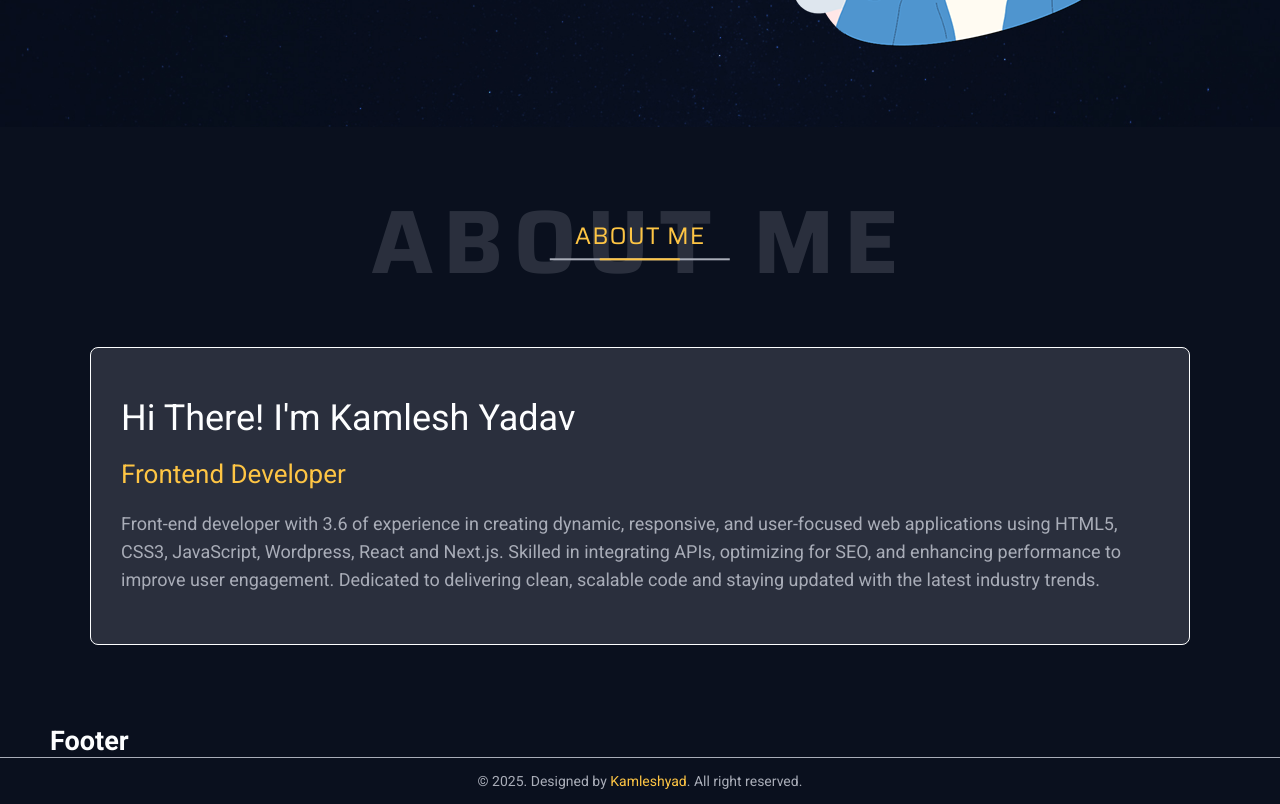
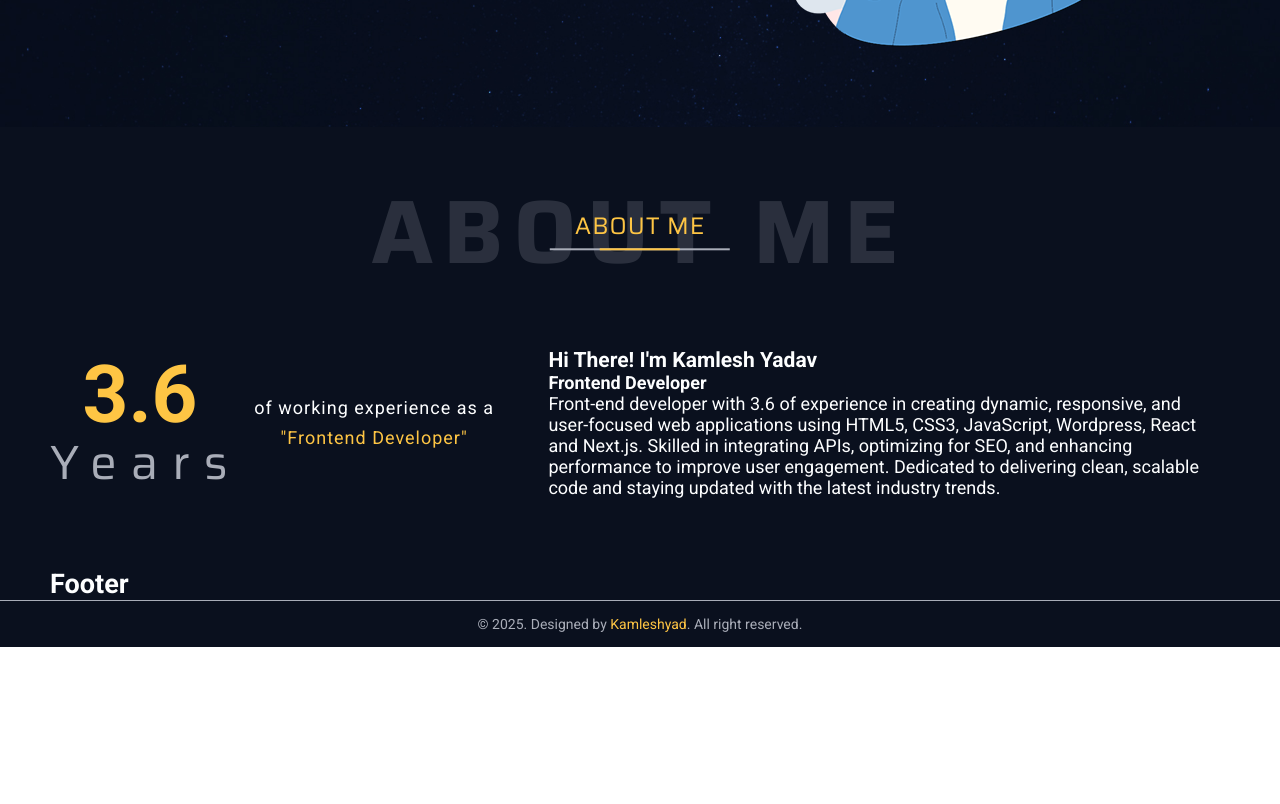
Before and after one commit to kamleshyad/next-portfolio, a Next.js app: page / in a window 1280 px wide. Shown: the part 460-1264 px from the top of the page. After the commit the page ends 1107 px from the top, so only its background shows below. Built offline with nearby package versions, Linux system fonts and the light colour scheme.

Commit message:
about left section css done

```diff
--- a/app/(pages)/(home)/page.jsx
+++ b/app/(pages)/(home)/page.jsx
@@ -2,17 +2,14 @@ import styles from './page.module.scss';
 
 import { Container } from "@/app/_components/organisms/container/Container";
 import { Sectionhead } from '@/app/_components/molecules/sectionhead/Sectionhead';
+import { Aboutsec } from '@/app/_components/molecules/aboutsec/Aboutsec';
 
 const Home = () => {
     return(
         <section className={styles.aboutsec} aria-labelledby='about-me'>
             <Container container="lg-">
                 <Sectionhead title="About Me" id="about-me"/>
-                <article className={styles.aboutbox}>
-                    <h3>Hi There! I'm Kamlesh Yadav</h3>
-                    <h4>Frontend Developer</h4>
-                    <p>Front-end developer with 3.6 of experience in creating dynamic, responsive, and user-focused web applications using HTML5, CSS3, JavaScript, Wordpress, React and Next.js. Skilled in integrating APIs, optimizing for SEO, and enhancing performance to improve user engagement. Dedicated to delivering clean, scalable code and staying updated with the latest industry trends.</p>
-                </article>
+                <Aboutsec />
             </Container>
         </section>
     )
--- a/app/(pages)/(home)/page.module.scss
+++ b/app/(pages)/(home)/page.module.scss
@@ -1,7 +1 @@
-.aboutsec{padding: 80px 0; background: $color-black;
-    .aboutbox{width: min(1100px, 100%); margin: 70px auto 0; padding: 50px 30px; background: #2a2f3d; border: 1px solid $color-white; border-radius: 8px;
-        h3{@include text-style(36px, $color-white, 400, 40px); margin-bottom: 20px;}
-        h4{@include text-style(26px, $color-yellow, 400, 32px); margin-bottom: 20px;}
-        p{@include text-style(18px, $color-grey, 400, 28px);}
-    }
-}
+.aboutsec{padding: 70px 0; background: $color-black;}
--- a/app/_assets/css/fontfaces.scss
+++ b/app/_assets/css/fontfaces.scss
@@ -9,7 +9,7 @@
 }
 
 @font-face {
-    font-family: 'Saira Thin';
+    font-family: 'Saira';
     src: url('../fonts/saira/SairaThin-ExtraBold.woff2') format('woff2'),
         url('../fonts/saira/SairaThin-ExtraBold.woff') format('woff'),
         url('../fonts/saira/SairaThin-ExtraBold.ttf') format('truetype');
--- /dev/null
+++ b/app/_components/molecules/aboutsec/Aboutsec.jsx
@@ -0,0 +1,21 @@
+import styles from './page.module.scss';
+
+export const Aboutsec = () => {
+    return (
+        <article className={styles.aboutwrap}>
+            <div className={styles.yearsec}>
+                <div className={styles.yearwrap}>
+                    <h3>3.6 <span>Years</span></h3>
+                </div>
+                <div className={styles.profilesec}>
+                    <p>of working experience as a <span>"Frontend Developer"</span></p>
+                </div>
+            </div>
+            <div className={styles.aboutrightsec}>
+                <h3>Hi There! I'm Kamlesh Yadav</h3>
+                <h4>Frontend Developer</h4>
+                <p>Front-end developer with 3.6 of experience in creating dynamic, responsive, and user-focused web applications using HTML5, CSS3, JavaScript, Wordpress, React and Next.js. Skilled in integrating APIs, optimizing for SEO, and enhancing performance to improve user engagement. Dedicated to delivering clean, scalable code and staying updated with the latest industry trends.</p>
+            </div>
+        </article>
+    )
+}
--- /dev/null
+++ b/app/_components/molecules/aboutsec/page.module.scss
@@ -0,0 +1,13 @@
+.aboutwrap{@include d-flex(50px, row, wrap); font-size: 0; align-items: center;
+    .yearsec{width: 38%; @include d-flex(20px, row, wrap);
+        .yearwrap{width: 180px; text-align: center;
+            h3{@include text-style(80px, $color-yellow, 700, 60px); }
+            span{display: inherit; @include text-style(48px, $color-grey, 400, 35px); letter-spacing: 14px; margin-top: 20px; font-family: $secondary-font;}
+        }
+        .profilesec{width: calc(100% - 200px); text-align: center; align-self: center;
+            p{@include text-style(18px, $color-white, 400, 30px); letter-spacing: 1px;}
+            span{display: block; color: $color-yellow;}
+        }
+    }
+    .aboutrightsec{width: 57%; font-size: 18px;}
+}
--- a/app/_components/molecules/sectionhead/sectionhead.module.scss
+++ b/app/_components/molecules/sectionhead/sectionhead.module.scss
@@ -1,5 +1,5 @@
 .titlesec{@include rel();
-    h2{@include rel(); @include text-style(90px, $color-grey, 700, 70px); text-transform: uppercase; letter-spacing: 10px; text-align: center; z-index: 1; opacity: 0.2; font-family: $secondary-font;}
+    h2{@include rel(); @include text-style(90px, $color-grey, 700, 70px); text-transform: uppercase; letter-spacing: 10px; text-align: center; z-index: 1; opacity: 0.2; font-family: $secondary-font; margin-bottom: 80px;}
     p{@include absolute(); @include text-style(24px, $color-yellow, 500, normal); text-transform: uppercase; top: 50%; left: 50%; transform: translate(-50%, -65%); z-index: 2; letter-spacing: 1px; text-align: center; font-family: $secondary-font;
         &::before{content: ''; position: absolute; bottom: -5px; left: 50%; transform: translateX(-50%); width: 180px; height: 2px; background: $color-grey;}
         &::after{content: ''; position: absolute; bottom: -5px; left: 50%; transform: translateX(-50%); width: 80px; height: 2px; background: $color-yellow;}}
--- a/app/_components/organisms/header/Header.jsx
+++ b/app/_components/organisms/header/Header.jsx
@@ -37,7 +37,7 @@ export const Header = () => {
                         <div className={styles.headerright}>
                             <Nav />
                             <div className="headerbtnsec">
-                                <PrimaryLink href="tel:9168737879" arialabel="call button 9168737879"><MobileIcon />+91 9168737879</PrimaryLink>
+                                <PrimaryLink href="tel:9168737879" aria-label="call button 9168737879"><MobileIcon />+91 9168737879</PrimaryLink>
                             </div>
                         </div>
                     </div>
```
Also changed, not shown: app/_assets/css/mixins.scss (+0 -7 lines).
